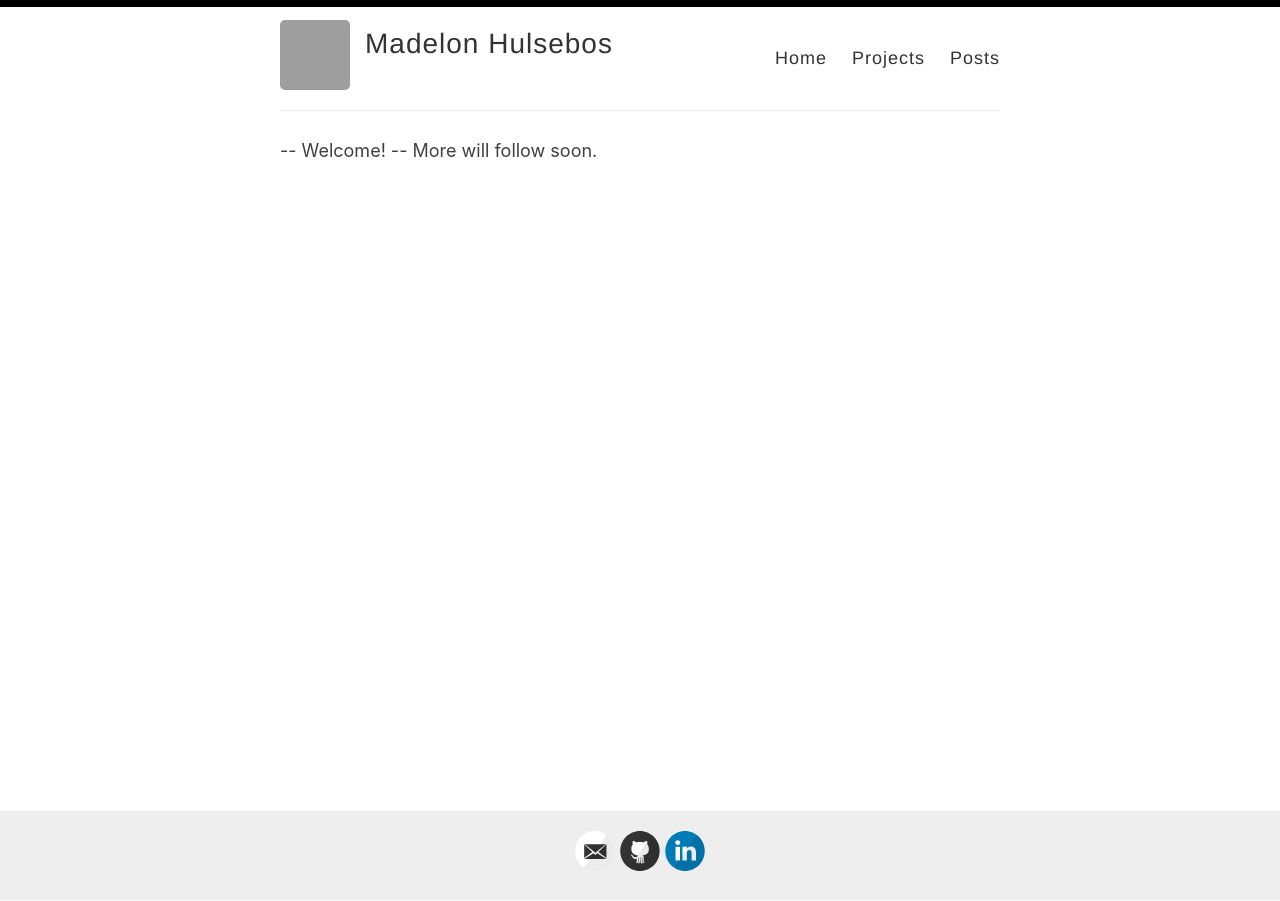
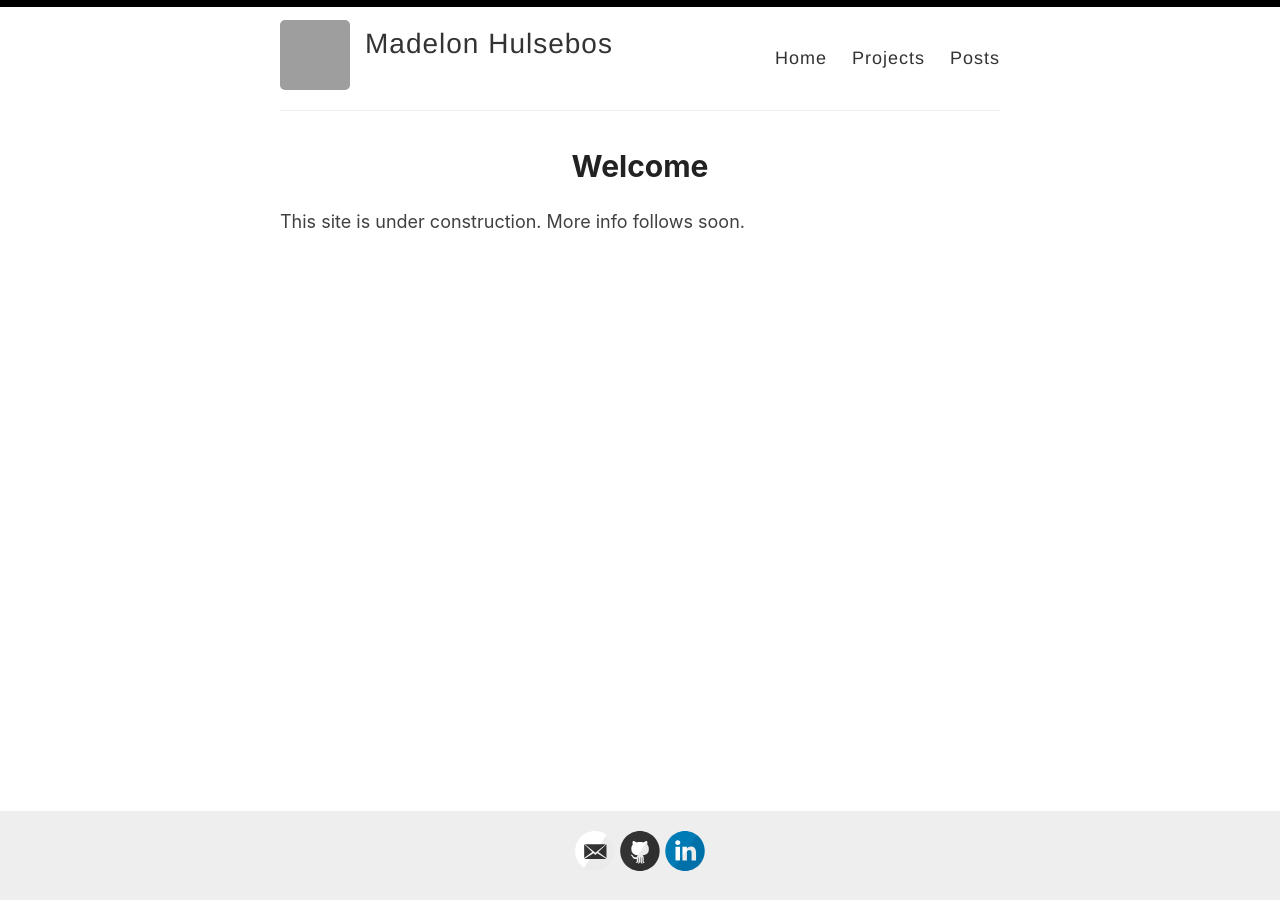
Before and after one commit to madelonhulsebos/madelonhulsebos.github.io, a Jekyll site: the page built from index.html, in a window 1280 px wide. Built offline with Jekyll 4.4.1, drawn with Linux system fonts in a browser that asks for light colours; the list of posts is cut into pages by our own code; grey boxes are pictures that could not be loaded.

```diff
--- a/_pages/posts.html
+++ b/_pages/posts.html
@@ -1,5 +1,5 @@
 ---
-layout: default
+layout: page
 title: Posts
 permalink: /posts/
 ---
--- a/index.html
+++ b/index.html
@@ -2,7 +2,7 @@
 layout: default
 ---
 
--- Welcome! --
+<h1>Welcome</h1>
 
 
-More will follow soon.
+This site is under construction. More info follows soon.
```
